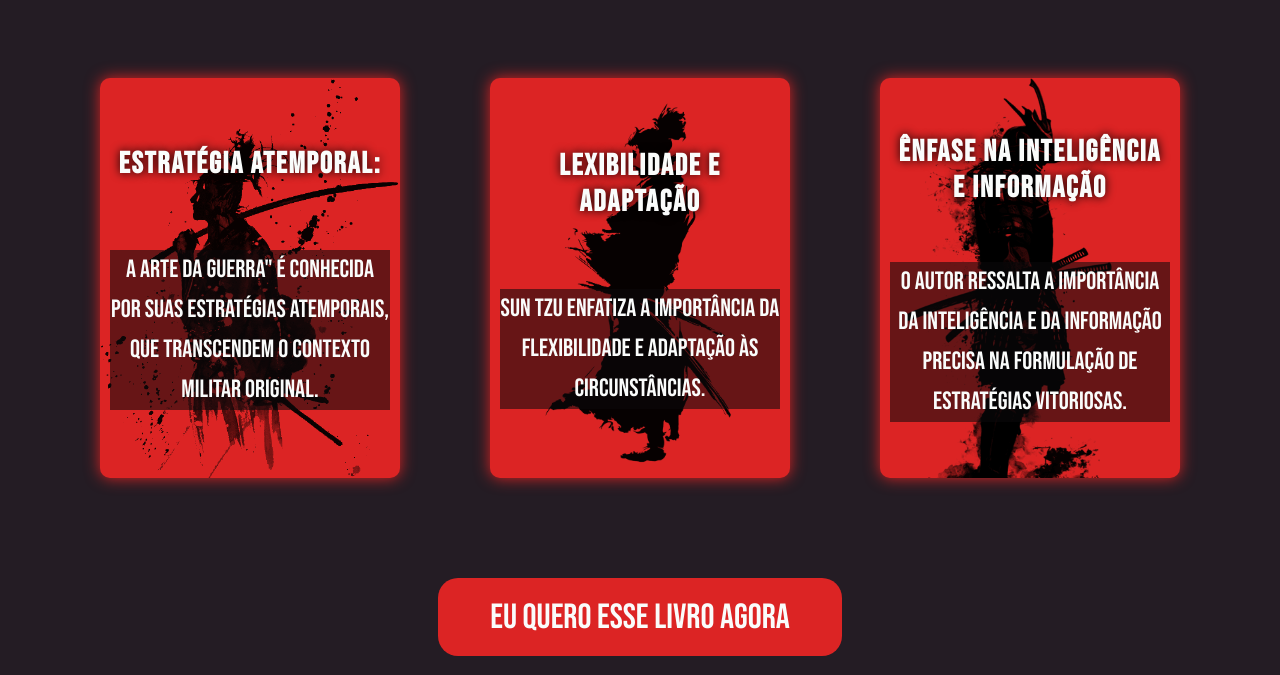
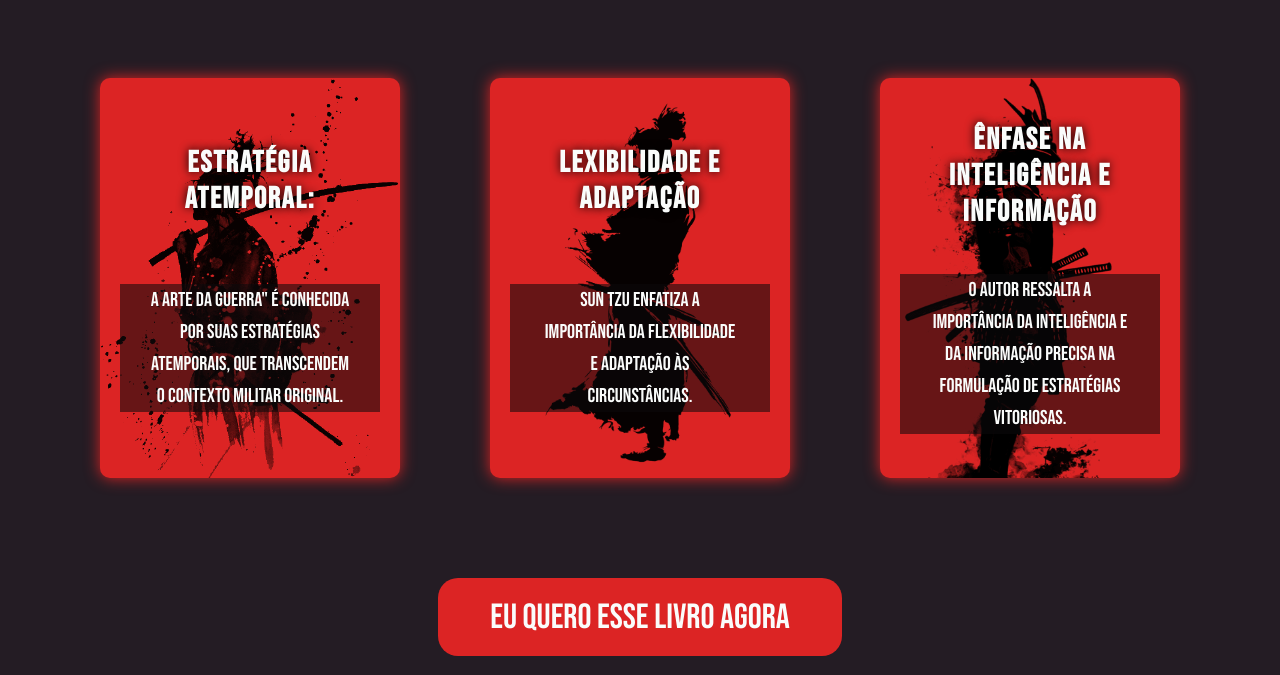
Before and after one commit to ArthurGourmet/A-arte-da-guerra, a plain HTML site: page index.html in a window 1280 px wide. Shown: the part 1203-1878 px from the top of the page. Drawn offline with Linux system fonts and the light colour scheme; files whose address does not match are found by name.

Commit message:
add modificaçoa

```diff
--- a/style/style.css
+++ b/style/style.css
@@ -173,7 +173,7 @@
 }
 .text{
     font-family: 'Lato', sans-serif;
-    font-weight: 700;
+    font-weight: 400;
     color: var(--color-black-);
     font-size: 2rem;
     margin: 2rem 0;
@@ -245,12 +245,12 @@
 .item-sobre{
     background-color: var(--color-red-);
     border-radius: 10px;
-    padding: 0 1rem;
+    padding: 0 2rem;
     width:300px;
     height: 200px;
     display: flex;
     flex-direction: column;
-    justify-content: space-around;
+    justify-content: space-evenly;
     align-items:center;
     box-shadow: 0px 0px 15px var(--color-red-);
     transition: all .3s;
@@ -268,7 +268,8 @@
 .item-sobre-text{
 
     color: var(--color-black-);
-    font-size: 2rem;
+    font-size: 1.8rem;
+    padding: 0 3rem;
     line-height: 1.6;
 
 }
@@ -367,10 +368,12 @@
     color: var(--color-white-);
     font-size: 2rem;
     font-family: 'Lato', sans-serif;
+    font-weight: 400;
 }
 .text-contato span{
-    color: rgb(23, 92, 157);
+    color: rgb(157, 23, 23);
     font-size: 2.5rem;
+    font-weight: 700;
 
 }
 .cntt-pai{
@@ -600,7 +603,7 @@
         text-shadow: 0px 0px 10px black;
     }
     .item-sobre-text{
-        font-size: 2.5rem;
+        font-size: 2rem;
         color: var(--color-white-);
         background-color: #0c0a0c8e;
 
```
